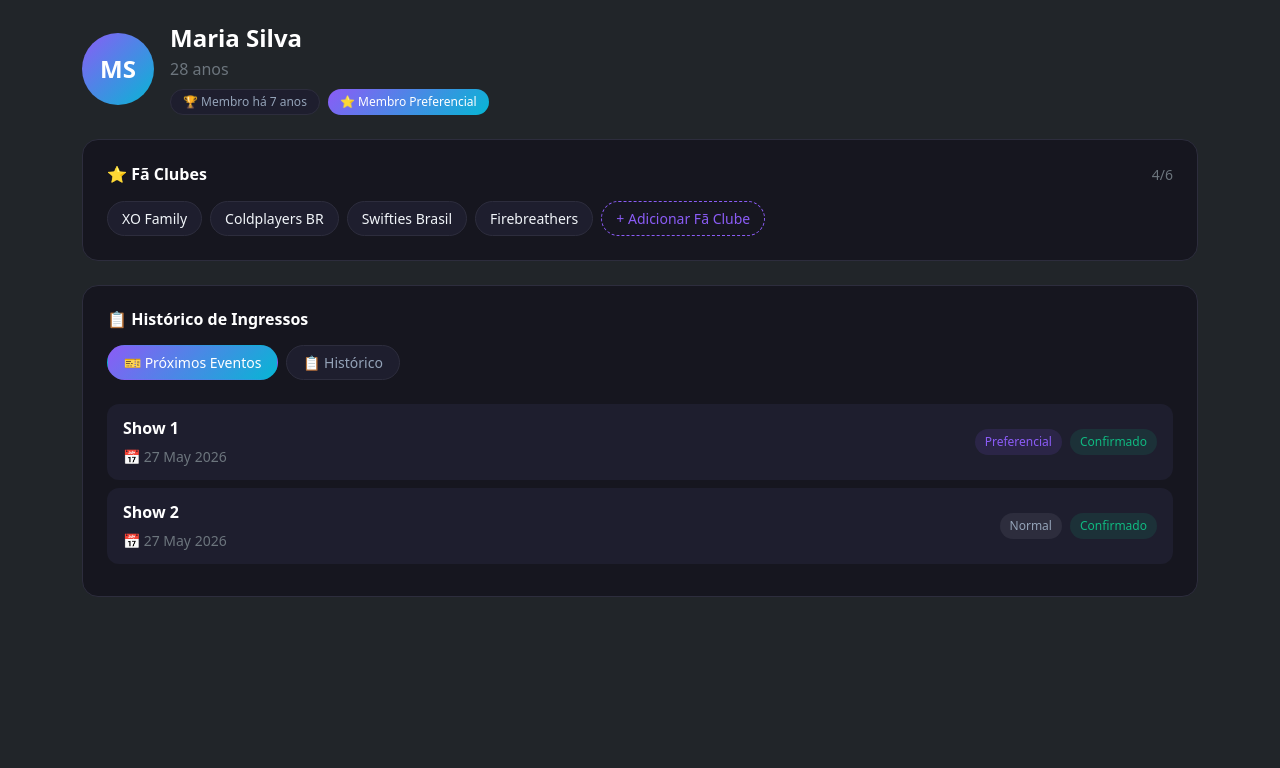
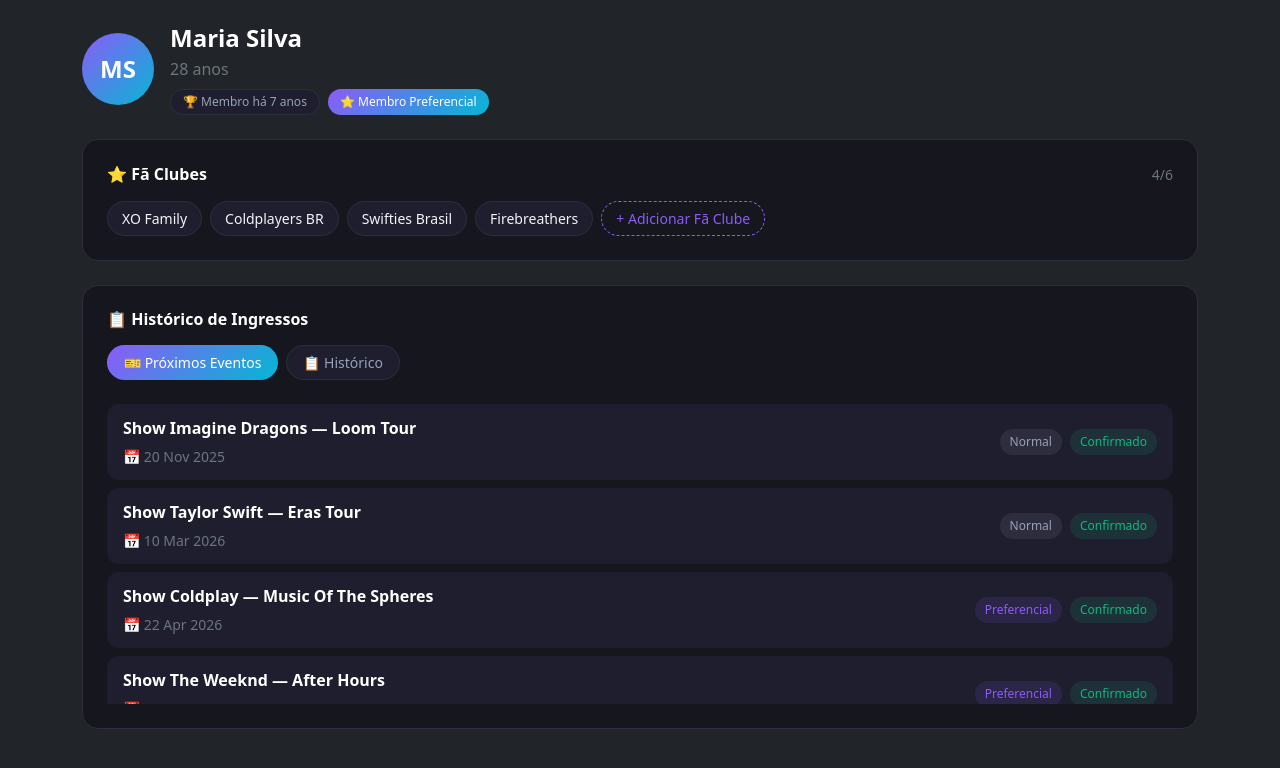
Before and after one commit to Ingressae/Ingressae-Angular, an Angular app in the folder ingressae/: page /perfil in a window 1280 px wide. Shown: the top 768 px of the page. Built offline with nearby package versions, Linux system fonts and the light colour scheme.

Commit message:
Feat: Ordenação com Insertion Sort

```diff
--- a/ingressae/src/app/pages/perfil/historico/historico.html
+++ b/ingressae/src/app/pages/perfil/historico/historico.html
@@ -14,8 +14,8 @@
     <div class="lista-ingressos">
 
         <ng-container *ngIf="abaAtiva === 'proximos'">
-            <ng-container *ngIf="proximosEventos.length > 0; else vazio">
-                <div *ngFor="let ingresso of proximosEventos" class="item-ingresso">
+            <ng-container *ngIf="proximosOrdenados.length > 0; else vazio">
+                <div *ngFor="let ingresso of proximosOrdenados" class="item-ingresso">
                     <div>
                         <p class="text-white fw-semibold mb-1">Show {{ ingresso.showId }}</p>
                         <small class="text-secondary">
@@ -33,8 +33,8 @@
         </ng-container>
 
         <ng-container *ngIf="abaAtiva === 'historico'">
-            <ng-container *ngIf="historicoPassado.length > 0; else vazio">
-                <div *ngFor="let ingresso of historicoPassado" class="item-ingresso">
+            <ng-container *ngIf="historicoOrdenado.length > 0; else vazio">
+                <div *ngFor="let ingresso of historicoOrdenado" class="item-ingresso">
                     <div>
                         <p class="text-white fw-semibold mb-1">Show {{ ingresso.showId }}</p>
                         <small class="text-secondary">
--- a/ingressae/src/app/pages/perfil/historico/historico.scss
+++ b/ingressae/src/app/pages/perfil/historico/historico.scss
@@ -23,6 +23,23 @@
 .lista-ingressos {
   max-height: 300px;
   overflow-y: auto;
+
+  &::-webkit-scrollbar {
+    width: 6px;
+  }
+
+  &::-webkit-scrollbar-track {
+    background: transparent;
+  }
+
+  &::-webkit-scrollbar-thumb {
+    background: linear-gradient(135deg, #8b5cf6, #06b6d4);
+    border-radius: 10px;
+  }
+
+  &::-webkit-scrollbar-thumb:hover {
+    background: #8b5cf6;
+  }
 }
 
 .item-ingresso {
--- a/ingressae/src/app/pages/perfil/historico/historico.ts
+++ b/ingressae/src/app/pages/perfil/historico/historico.ts
@@ -1,6 +1,7 @@
 import { CommonModule } from '@angular/common';
 import { Component, Input } from '@angular/core';
 import { Ingresso } from '../../../models/ingresso';
+import { insertionSort } from '../../../shared/estruturas/insertion-sort';
 
 @Component({
   selector: 'app-historico',
@@ -8,18 +9,37 @@
   templateUrl: './historico.html',
   styleUrl: './historico.scss',
 })
+
 export class Historico {
 
   @Input() ingressos: Ingresso[] = [];
 
   abaAtiva: 'proximos' | 'historico' = 'proximos';
 
-  get proximosEventos(): Ingresso[] {
-    return this.ingressos.filter(i => i.status === 'CONFIRMADO');
+  proximosOrdenados: Ingresso[] = [];
+  historicoOrdenado: Ingresso[] = [];
+
+  ngOnInit(): void {
+    this.ordenarProximos();
+    this.ordenarHistorico();
   }
 
-  get historicoPassado(): Ingresso[] {
-    return this.ingressos.filter(i => i.status !== 'CONFIRMADO');
+  private ordenarProximos(): void {
+    const confirmados = this.ingressos.filter(i => i.status === 'CONFIRMADO');
+
+    // Ordena do show mais próximo ao mais distante pela data do show
+    this.proximosOrdenados = insertionSort(confirmados, (a, b) =>
+      new Date(a.compradoEm).getTime() - new Date(b.compradoEm).getTime()
+    );
+  }
+
+  private ordenarHistorico(): void {
+    const passados = this.ingressos.filter(i => i.status !== 'CONFIRMADO');
+
+    // Ordena do evento mais recente ao mais antigo
+    this.historicoOrdenado = insertionSort(passados, (a, b) =>
+      new Date(b.compradoEm).getTime() - new Date(a.compradoEm).getTime()
+    );
   }
 
   trocarAba(aba: 'proximos' | 'historico'): void {
--- a/ingressae/src/app/pages/perfil/perfil.ts
+++ b/ingressae/src/app/pages/perfil/perfil.ts
@@ -28,19 +28,51 @@
   ingressos: Ingresso[] = [
     {
       id: '1',
-      showId: '1',
+      showId: 'Coldplay — Music Of The Spheres',
       usuarioId: '1',
       tipo: 'PREFERENCIAL' as any,
-      compradoEm: new Date(),
+      compradoEm: new Date('2026-04-22'),
       status: 'CONFIRMADO' as any,
     },
     {
       id: '2',
-      showId: '2',
+      showId: 'Taylor Swift — Eras Tour',
       usuarioId: '1',
       tipo: 'NORMAL' as any,
-      compradoEm: new Date(),
+      compradoEm: new Date('2026-03-10'),
       status: 'CONFIRMADO' as any,
+    },
+    {
+      id: '3',
+      showId: 'The Weeknd — After Hours',
+      usuarioId: '1',
+      tipo: 'PREFERENCIAL' as any,
+      compradoEm: new Date('2026-06-15'),
+      status: 'CONFIRMADO' as any,
+    },
+    {
+      id: '4',
+      showId: 'Imagine Dragons — Loom Tour',
+      usuarioId: '1',
+      tipo: 'NORMAL' as any,
+      compradoEm: new Date('2025-11-20'),
+      status: 'CONFIRMADO' as any,
+    },
+    {
+      id: '5',
+      showId: 'Dua Lipa — Radical Optimism',
+      usuarioId: '1',
+      tipo: 'NORMAL' as any,
+      compradoEm: new Date('2025-09-05'),
+      status: 'UTILIZADO' as any,
+    },
+    {
+      id: '6',
+      showId: 'Linkin Park — From Zero Tour',
+      usuarioId: '1',
+      tipo: 'PREFERENCIAL' as any,
+      compradoEm: new Date('2025-08-18'),
+      status: 'CANCELADO' as any,
     }
   ];
 
--- /dev/null
+++ b/ingressae/src/app/shared/estruturas/insertion-sort.ts
@@ -0,0 +1,19 @@
+export function insertionSort<T>(array: T[], comparar: (a: T, b: T) => number): T[] {
+    const lista = [...array]; // não modifica o array original
+
+    for (let i = 1; i < lista.length; i++) {
+        const atual = lista[i];
+        let j = i - 1;
+
+        // Enquanto o elemento anterior for maior, empurra ele para frente
+        while (j >= 0 && comparar(lista[j], atual) > 0) {
+            lista[j + 1] = lista[j];
+            j--;
+        }
+
+        // Encaixa o elemento na posição correta
+        lista[j + 1] = atual;
+    }
+
+    return lista;
+}
```
